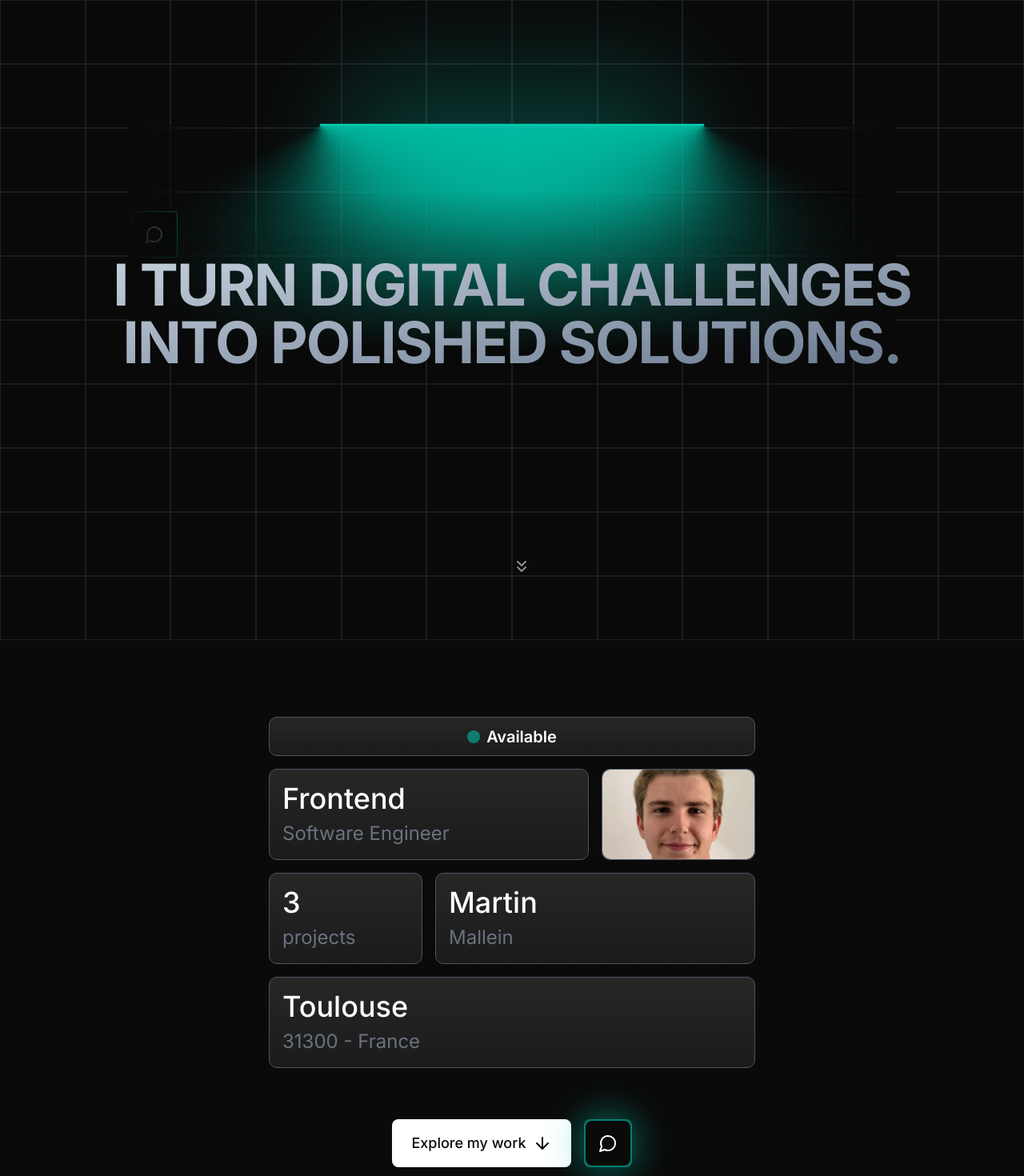
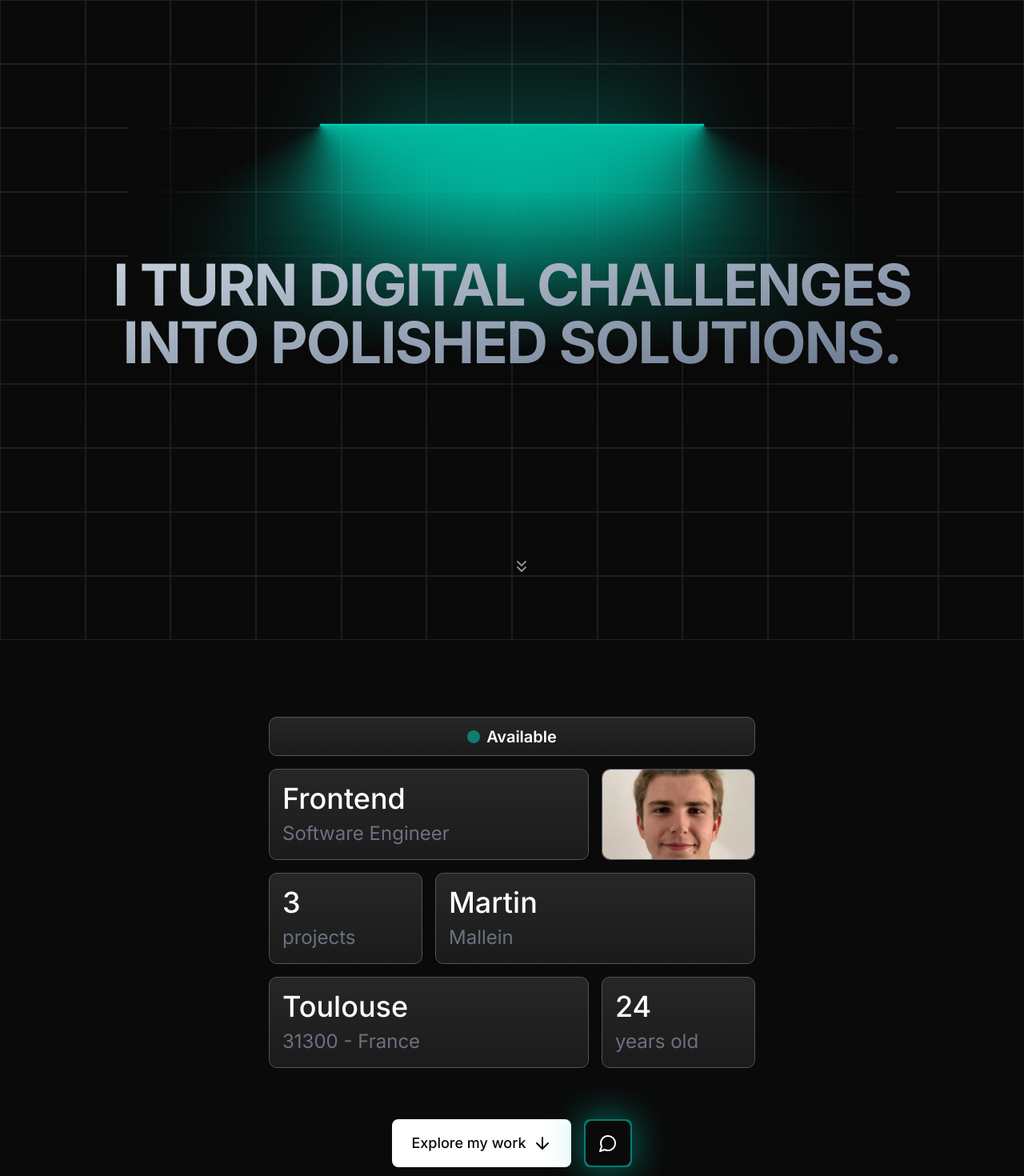
Before and after one commit to MartySalade/Portfolio, a Next.js app: page / in a window 1280 px wide. Shown: the top 1470 px of the page at 80% size. Built offline with nearby package versions, Linux system fonts and the light colour scheme.

Commit message:
fix: :sparkles: Age added in bento

```diff
--- a/src/components/Bento/index.tsx
+++ b/src/components/Bento/index.tsx
@@ -8,6 +8,12 @@ import { BentoBlock, Card } from "@/components";
 import { BackgroundGradient } from "@/components/ui/background-gradient";
 import { Button } from "@/components/ui/button";
 import { PROJECTS } from "@/data";
+
+function getAge(birthday: Date) {
+  const ageDifMs = Date.now() - birthday.getTime();
+  const ageDate = new Date(ageDifMs);
+  return Math.abs(ageDate.getUTCFullYear() - 1970);
+}
 
 export function Bento() {
   const container = {
@@ -73,8 +79,14 @@ export function Bento() {
         <Card variants={item} className="col-span-2 row-span-2 row-start-4">
           <BentoBlock title="Martin" description="Mallein" />
         </Card>
-        <Card variants={item} className="col-span-3 row-span-2 row-start-6">
+        <Card variants={item} className="col-span-2 row-span-2 row-start-6">
           <BentoBlock title="Toulouse" description="31300 - France" />
+        </Card>
+        <Card variants={item} className="col-span-1 row-span-2 row-start-6">
+          <BentoBlock
+            title={getAge(new Date("1999-11-10")).toString()}
+            description="years old"
+          />
         </Card>
       </motion.div>
       <motion.div
--- a/src/components/Hero/index.tsx
+++ b/src/components/Hero/index.tsx
@@ -1,3 +1,5 @@
+import { useEffect, useRef, useState } from "react";
+
 import {
   AnimatePresence,
   motion,
@@ -5,12 +7,11 @@ import {
   useSpring,
   useTransform,
 } from "framer-motion";
-import { ChevronsDown, MessageCircle } from "lucide-react";
+import { ChevronsDown } from "lucide-react";
 import Link from "next/link";
 
 import { LampContainer } from "@/components/ui/lamp";
 import { cn } from "@/lib/utils";
-import { useState, useRef, useEffect } from "react";
 
 export function Hero() {
   const ref = useRef(null);
@@ -19,7 +20,7 @@ export function Hero() {
     offset: ["start start", "end start"],
   });
 
-  const springConfig = { stiffness: 300, damping: 30, bounce: 100 };
+  const springConfig = { stiffness: 100, damping: 10, bounce: 0 };
   const scale = useSpring(
     useTransform(scrollYProgress, [0, 1], [1, 3.5]),
     springConfig
@@ -28,25 +29,9 @@ export function Hero() {
     useTransform(scrollYProgress, [0, 0.8], [0.2, 0]),
     springConfig
   );
-  const rotateZ = useSpring(
-    useTransform(scrollYProgress, [0, 0.2], [10, 0]),
-    springConfig
-  );
-  const translateY = useSpring(
-    useTransform(scrollYProgress, [0, 1], [200, 600])
-  );
-  const translateX = useSpring(
-    useTransform(scrollYProgress, [0, 1], [100, 200])
-  );
 
   return (
     <div ref={ref}>
-      <motion.div
-        style={{ translateY, translateX }}
-        className="p-4 bg-black border-lamp rounded border w-fit shadow absolute top-16 left-16"
-      >
-        <MessageCircle />
-      </motion.div>
       <LampContainer>
         <motion.h1
           initial={{ opacity: 0.5, y: 100 }}
```
